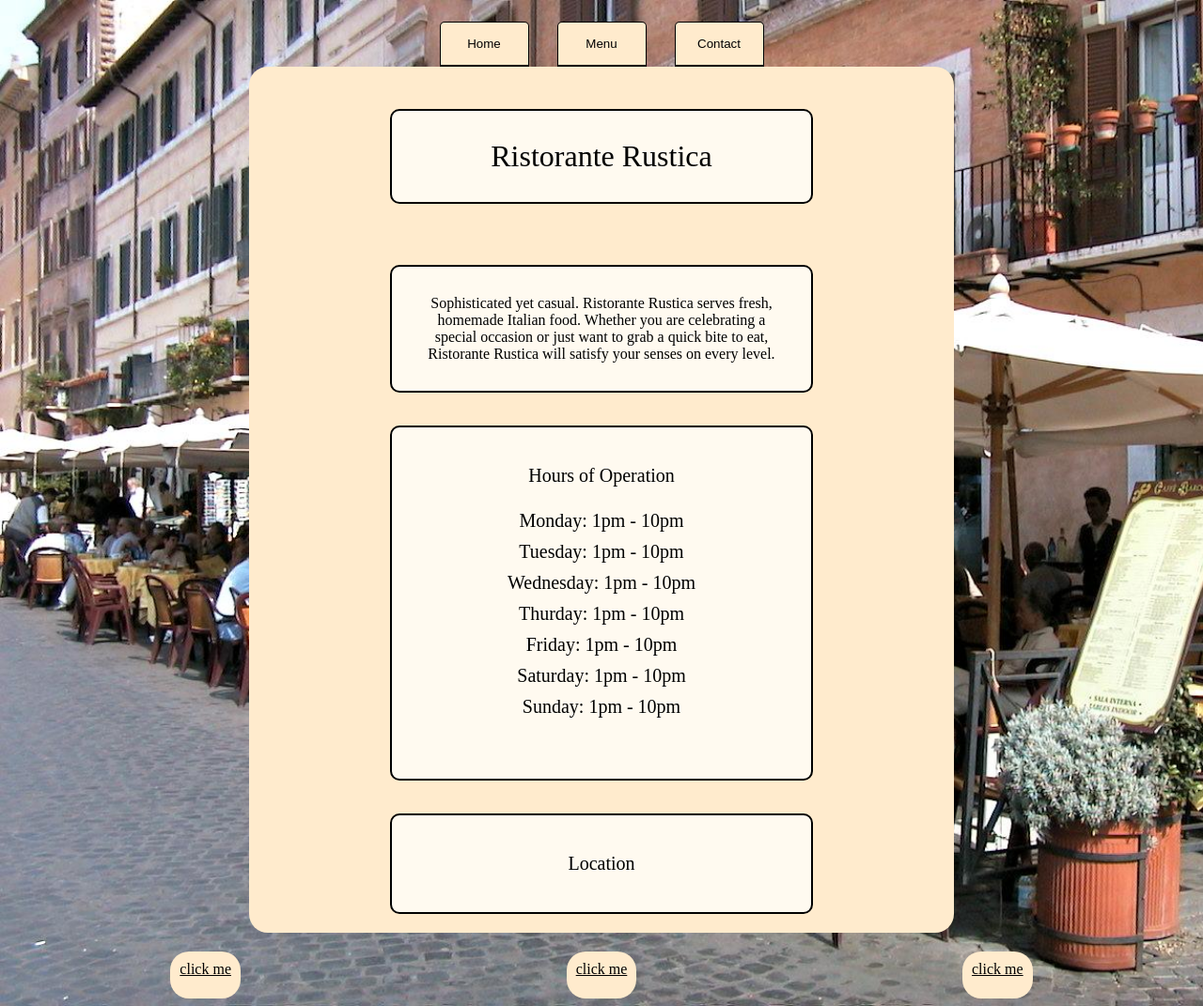
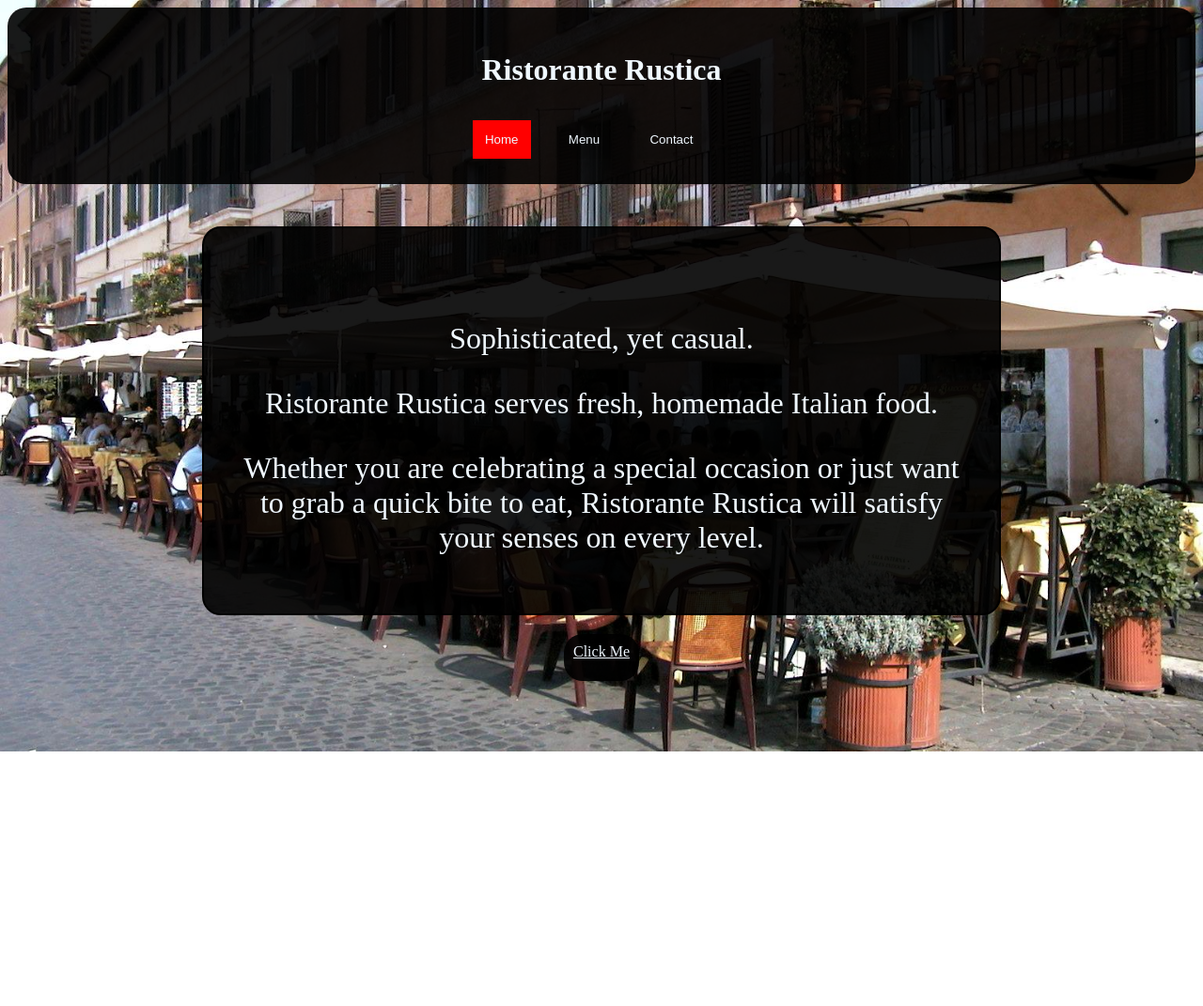
Before and after one commit to treymorris/restaraunt, a website built with webpack: page dist/index.html in a window 1280 px wide. Shown: the whole page at 94% size. After the commit the page ends 800 px from the top, so only its background shows below. Built offline with nearby package versions, Linux system fonts and the light colour scheme.

Commit message:
Refactor code for home.js and index.js-moved index.js to site.js

```diff
--- a/src/contact.js
+++ b/src/contact.js
@@ -1,9 +1,8 @@
 function createContactPage() {
 
-
-const contactPageBox1 = document.createElement('div');
-    contactPageBox1.classList.add('mainPageBox1');
-    contactPageBox1.textContent = 'Contact Us'
+    const contact = document.createElement('div');
+    contact.classList.add('mainPageBox1');
+    contact.textContent = 'Contact Us'
 
     const phoneNum = document.createElement('p');
     phoneNum.textContent = 'Call Us 900 867 5309';
@@ -15,22 +14,17 @@ const contactPageBox1 = document.createElement('div');
     location.src = '';
     location.alt = '';
 
-    contactPageBox1.appendChild(phoneNum);
-    contactPageBox1.appendChild(address);
-    contactPageBox1.appendChild(location);
+    contact.appendChild(phoneNum);
+    contact.appendChild(address);
+    contact.appendChild(location);
 
-    return contactPageBox1;
+    return contact;
 }
 
 function loadContactPage() {
-    const content = document.getElementById('content');
-    const container = document.createElement('div');
-    container.classList.add('container');
-    content.appendChild(container);
-    const mainPage = document.createElement('div');
-    mainPage.classList.add('mainPage');
-    container.appendChild(mainPage);
-    mainPage.appendChild(createContactPage());
+    const main = document.getElementById('main');
+    main.textContent = '';
+    main.appendChild(createContactPage());
 }
 
 export { loadContactPage }
--- a/src/home.js
+++ b/src/home.js
@@ -1,46 +1,30 @@
 function createHomePage() {
 
-    const content = document.getElementById('content');
-    const container = document.createElement('div');
-    container.id = 'container';
-    container.classList.add('container');
-    content.appendChild(container);
+    const homePage = document.createElement('div');
+    homePage.classList.add('homePage');
 
-    const mainPage = document.createElement('div');
-    mainPage.classList.add('mainPage');
-    container.appendChild(mainPage);
+    const image = document.createElement('img');
+    image.src = '';
+    image.alt = '';
 
-    const mainPageBox1 = document.createElement('div');
-    mainPageBox1.classList.add('mainPageBox1');
-    mainPage.appendChild(mainPageBox1);
-    mainPageBox1.textContent = 'Ristorante Rustica';
+    homePage.appendChild(image);
+    homePage.appendChild(createParagraph('Sophisticated, yet casual.'));
+    homePage.appendChild(createParagraph('Ristorante Rustica serves fresh, homemade Italian food.'));
+    homePage.appendChild(createParagraph('Whether you are celebrating a special occasion or just want to grab a quick bite to eat, Ristorante Rustica will satisfy your senses on every level.'));
 
-    const mainPageBox2 = document.createElement('div');
-    mainPageBox2.classList.add('mainPageBox2', 'mainPageBox1');
-    mainPage.appendChild(mainPageBox2);
-    mainPageBox2.textContent = 'Sophisticated yet casual. Ristorante Rustica serves fresh, homemade Italian food. Whether you are celebrating a special occasion or just want to grab a quick bite to eat, Ristorante Rustica will satisfy your senses on every level.';
-
-    const mainPageBox3 = document.createElement('div');
-    mainPageBox3.classList.add('mainPageBox3', 'mainPageBox1');
-    mainPage.appendChild(mainPageBox3);
-    mainPageBox3.textContent = 'Hours of Operation';
-
-    const mainPageBox4 = document.createElement('div');
-    mainPageBox4.classList.add('mainPageBox4', 'mainPageBox1');
-    mainPage.appendChild(mainPageBox4);
-    mainPageBox4.textContent = 'Location';
-
-    const hoursBox = document.createElement('ul');
-    hoursBox.classList.add('hoursBox');
-    mainPageBox3.appendChild(hoursBox);
-
-    for (let i = 0; i < 7; i++) {
-        const hours = ['Monday: 1pm - 10pm', 'Tuesday: 1pm - 10pm', 'Wednesday: 1pm - 10pm', 'Thurday: 1pm - 10pm', 'Friday: 1pm - 10pm', 'Saturday: 1pm - 10pm', 'Sunday: 1pm - 10pm']
-        const li = document.createElement('li');
-        li.classList.add('li');
-        hoursBox.appendChild(li);
-        li.textContent = hours[i];
-    }
+    return homePage;
 }
 
-export { createHomePage }
+function createParagraph(text) {
+    const para = document.createElement('p');
+    para.textContent = text;
+    return para;
+}
+
+function loadHomePage() {
+    const main = document.getElementById('main');
+    main.textContent = '';
+    main.appendChild(createHomePage());
+}
+
+export { loadHomePage };
--- a/src/index.js
+++ b/src/index.js
@@ -1,71 +1,3 @@
-import './style.css';
-import { createHomePage } from './home';
-import { loadMenuPage } from './menu';
-import { loadContactPage } from './contact';
+import { initSite } from "./site";
 
-createTabs();
-addingListeners();
-createHomePage();
-createFooter();
-
-function addingListeners() {
-    const tab = document.querySelectorAll('button');
-    tab[0].addEventListener('click', () => {
-        clearCurrentContent();
-        createTabs();
-        addingListeners();
-        createHomePage();
-        createFooter();
-    });
-    tab[1].addEventListener('click', () => {
-        clearCurrentContent()
-        createTabs()
-        addingListeners();
-        loadMenuPage()
-        createFooter();
-    });
-    tab[2].addEventListener('click', () => {
-        clearCurrentContent()
-        createTabs()
-        addingListeners();
-        loadContactPage()
-        createFooter();
-    });
-}
-
-function clearCurrentContent() {
-    const currentContent = document.getElementById('content');
-    currentContent.replaceChildren();
-}
-
-function createTabs() {
-    const content = document.getElementById('content');
-    const tabsContainer = document.createElement('div');
-    tabsContainer.classList.add('tabsContainer');
-    content.appendChild(tabsContainer);
-
-    for (let i = 0; i < 3; i++) {
-        const tabContent = ['Home', 'Menu', 'Contact'];
-        const tab = document.createElement('button');
-        tab.setAttribute('type', 'button');
-        tab.id = 'tab';
-        tab.classList.add('tab');
-        tabsContainer.appendChild(tab);
-        tab.textContent = tabContent[i];
-        }
-}
-
-function createFooter() {
-    const content = document.getElementById('content');
-    const footer = document.createElement('div');
-    footer.classList.add('footer');
-    content.appendChild(footer);
-
-    for (let i=0; i < 3; i++) {
-        const text = ['click me', 'click me', 'click me'];
-        const footerLink = document.createElement('a');
-        footerLink.setAttribute('href', "yourlink.here");
-        footer.appendChild(footerLink);
-        footerLink.textContent = text[i];
-    }
-}
+initSite();
--- a/src/menu.js
+++ b/src/menu.js
@@ -1,10 +1,6 @@
 function createMenuPage() {
-
-
-
     const menu = document.createElement('div');
     menu.classList.add('mainPage');
-
 
     menu.appendChild(
         createItem(
@@ -62,12 +58,9 @@ function createItem(name, description) {
 }
 
 function loadMenuPage() {
-    const content = document.getElementById('content');
+    const main = document.getElementById('main');
+    main.textContent = '';
+    main.appendChild(createMenuPage())
+}
 
-    const container = document.createElement('div');
-    container.id = 'container';
-    container.classList.add('container');
-    content.appendChild(container);
-    container.appendChild(createMenuPage());
-}
 export { loadMenuPage }
--- /dev/null
+++ b/src/site.js
@@ -0,0 +1,100 @@
+import './style.css';
+import { loadHomePage } from './home';
+import { loadMenuPage } from './menu';
+import { loadContactPage } from './contact';
+
+function createHeader() {
+    const header = document.createElement('div');
+    header.classList.add('header');
+
+    const name = document.createElement('h1');
+    name.classList.add('name');
+    name.textContent = 'Ristorante Rustica';
+
+    header.appendChild(name);
+    header.appendChild(createNavbar());
+
+    return header;
+
+}
+
+function createNavbar() {
+    const navBar = document.createElement('div');
+    navBar.classList.add('navBar');
+
+    const homeBtn = document.createElement('button');
+    homeBtn.classList.add('tab');
+    homeBtn.textContent = 'Home';
+    homeBtn.addEventListener('click', (e) => {
+        if (e.target.classList.contains('active')) return;
+        setActive(homeBtn);
+        loadHomePage();
+    });
+
+    const menuBtn = document.createElement('button');
+    menuBtn.classList.add('tab');
+    menuBtn.textContent = 'Menu';
+    menuBtn.addEventListener('click', (e) => {
+        if (e.target.classList.contains('active')) return;
+        setActive(menuBtn);
+        loadMenuPage();
+    });
+
+    const contactBtn = document.createElement('button');
+    contactBtn.classList.add('tab');
+    contactBtn.textContent = 'Contact';
+    contactBtn.addEventListener('click', (e) => {
+        if (e.target.classList.contains('active')) return;
+        setActive(contactBtn);
+        loadContactPage();
+    });
+
+    navBar.appendChild(homeBtn);
+    navBar.appendChild(menuBtn);
+    navBar.appendChild(contactBtn);
+
+    return navBar;
+}
+
+function setActive(button) {
+    const buttons = document.querySelectorAll('.tab');
+    buttons.forEach((button) => {
+        if (button !== this) {
+            button.classList.remove('active');
+        }
+    });
+    button.classList.add('active');
+}
+
+function createMain() {
+    const main = document.createElement('div');
+    main.classList.add('main');
+    main.id = ('main');
+    return main;
+}
+
+function createFooter() {
+    const footer = document.createElement('div');
+    footer.classList.add('footer');
+    const footerLink = document.createElement('a');
+    footerLink.href = '';
+    footerLink.textContent = 'Click Me'
+
+    const footerIcon = document.createElement('i');
+    footerIcon.classList.add('fab');
+    footerIcon.classList.add('fa-something');
+    footer.appendChild(footerLink);
+    return footer;
+
+}
+
+function initSite() {
+    const content = document.getElementById('content');
+    content.appendChild(createHeader());
+    content.appendChild(createMain());
+    content.appendChild(createFooter());
+    setActive(document.querySelector('.tab'));
+    loadHomePage();
+}
+
+export { initSite }
--- a/src/style.css
+++ b/src/style.css
@@ -9,39 +9,42 @@ body {
     position: relative;
 }
 
-ul {
-    padding: 0px;
+.header {
+    background-color: rgba(0, 0, 0, 0.9);
+    text-align: center;
+    padding-top: 1em;
+    border-radius: 20px;
 }
 
-li {
-    list-style: none;
-    padding: 5px;
+.name {
+    margin-top: 1em;
+    color:aliceblue;
 }
 
 a {
-    color: black;
+    color: aliceblue;
     padding: 10px;
-    background-color: blanchedalmond;
+    background-color: rgba(0, 0, 0, 0.9);
     border-radius: 20px;
 }
 
-.tabsContainer {
+.navBar {
     display: flex;
     justify-content: center;
 }
 
 .tab {
-    background-color: blanchedalmond;
-    padding: 15px;
-    width: 95px;
-    border-top: solid 1px black;
-    border-right: solid 1px black;
-    border-left: solid 1px black;
-    margin-top: 15px;
-    margin-left: 15px;
-    margin-right: 15px;
-    border-top-left-radius: 5px;
-    border-top-right-radius: 5px;
+    background-color: rgba(0, 0, 0, 0.1);
+    color: aliceblue;
+    padding: 1em;
+    border-style: none;
+    margin-top: 1em;
+    margin-right: 2em;
+    margin-bottom: 2em;
+}
+
+.tab.active {
+    background-color:red;
 }
 
 .container {
@@ -49,7 +52,7 @@ a {
     justify-content: center;
     max-width: 750px;
     margin: auto;
-    background-color: blanchedalmond;
+    background-color: aliceblue;
     border-radius: 20px;
     min-height: 100vh;
 }
@@ -58,15 +61,18 @@ a {
     font-size: 22px;
 }
 
-.mainPageBox1 {
+.homePage {
     padding: 30px;
     text-align: center;
     font-size: 2rem;
     border: solid 2px black;
-    width: 450px;
+    width: 850px;
     margin-top: 45px;
-    background-color: floralwhite;
-    border-radius: 10px;
+    background-color: rgba(0, 0, 0, 0.9);
+    color:aliceblue;
+    border-radius: 20px;
+    margin-left: auto;
+    margin-right: auto;
 }
 
 .mainPageBox2 {
@@ -102,7 +108,7 @@ a {
     margin-bottom: 35px;
     text-align: center;
     border: solid 2px black;
-    background-color: floralwhite;
+    background-color: aliceblue;
     border-radius: 10px;
     width: 450px;
 }
```
Also changed, not shown: dist/bundle.js.
